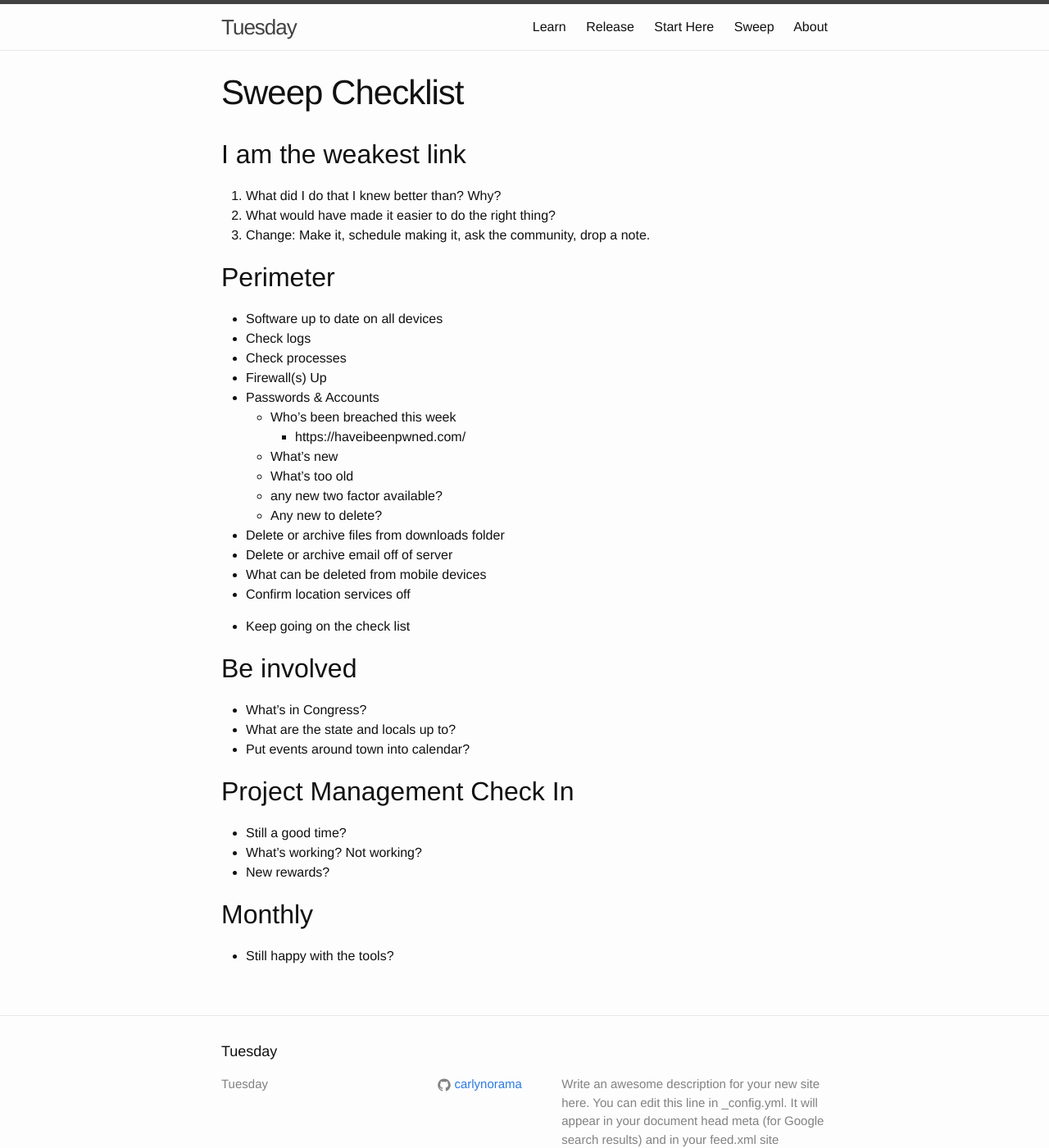
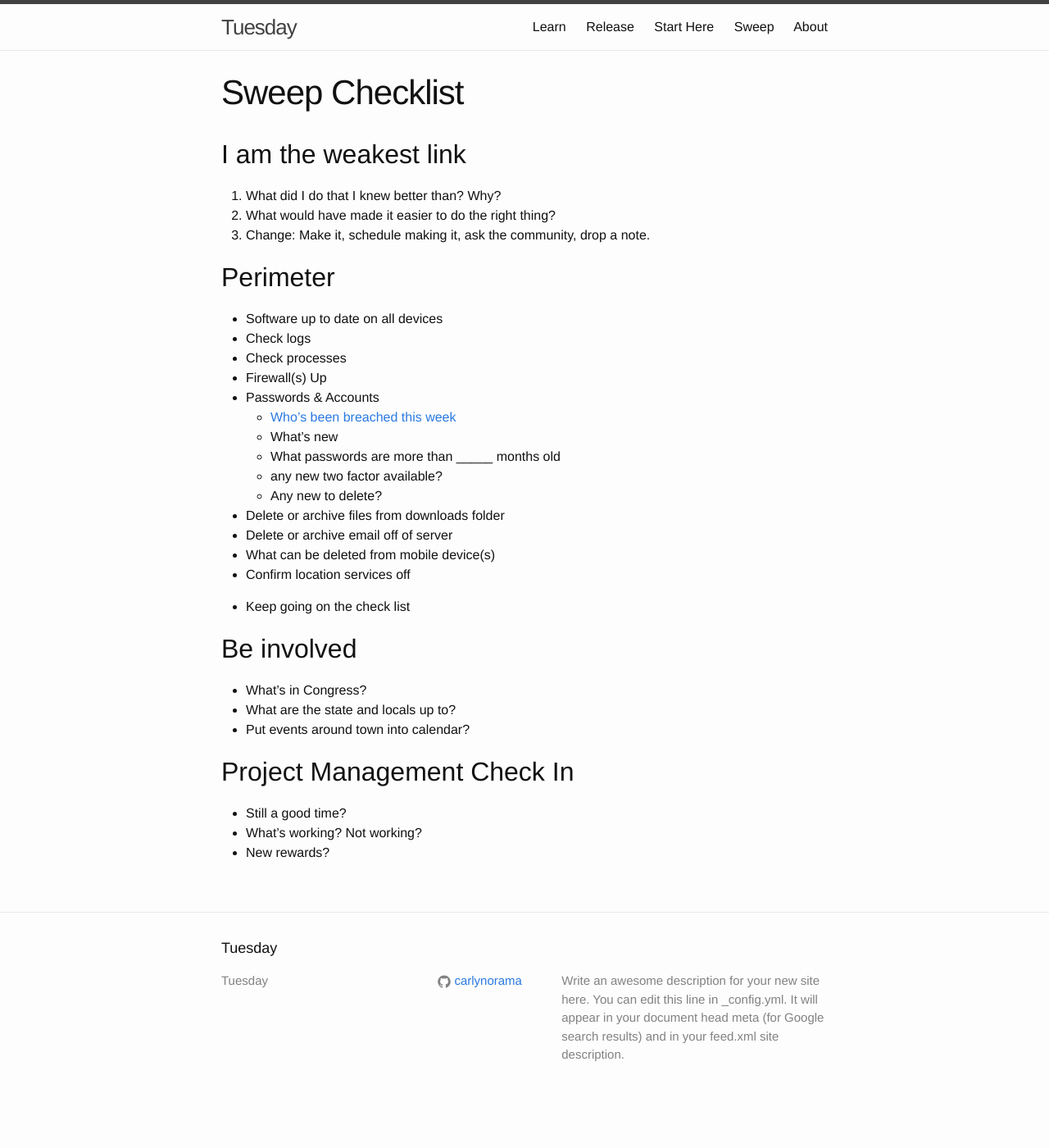
Before and after one commit to CRASHSpace/tuesday, a Jekyll site: the page built from _sweep/sweep_checklist.md, in a window 1280 px wide and 1400 px high. Shown: the whole window at 82% size. Built offline with Jekyll 4.4.1, drawn with Linux system fonts in a browser that asks for light colours.

Commit message:
More initial content

```diff
--- a/_sweep/sweep_checklist.md
+++ b/_sweep/sweep_checklist.md
@@ -18,15 +18,14 @@ title: Sweep Checklist
 * Check processes
 * Firewall(s) Up
 * Passwords & Accounts
-  * Who's been breached this week
-    * https://haveibeenpwned.com/
+  * [Who's been breached this week](https://haveibeenpwned.com/)
   * What's new
-  * What's too old
+  * What passwords are more than _____ months old
   * any new two factor available?
   * Any new to delete?
 * Delete or archive files from downloads folder
 * Delete or archive email off of server
-* What can be deleted from mobile devices
+* What can be deleted from mobile device(s)
 * Confirm location services off
 
 * Keep going on the check list
@@ -42,6 +41,3 @@ title: Sweep Checklist
 * Still a good time?
 * What's working? Not working?
 * New rewards?
-
-## Monthly
-* Still happy with the tools?
```
Also changed, not shown: _learn/learn_news.md (added, +20 -0 lines), _release/websites_to_relax.md (added, +24 -0 lines), _start/recommended_reading.md (+6 -1 lines), _start/starter_checklist.md (+6 -3 lines).
